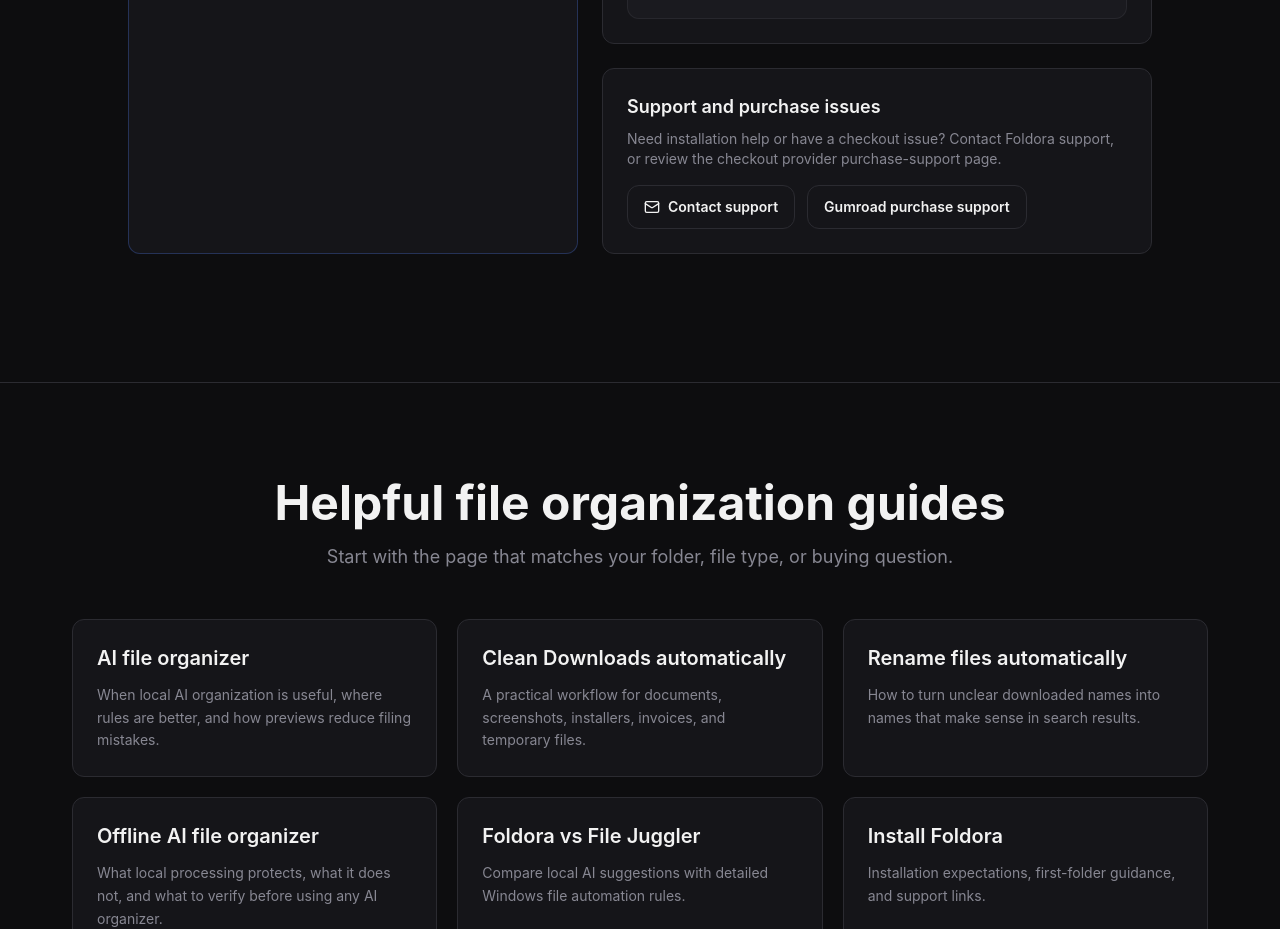
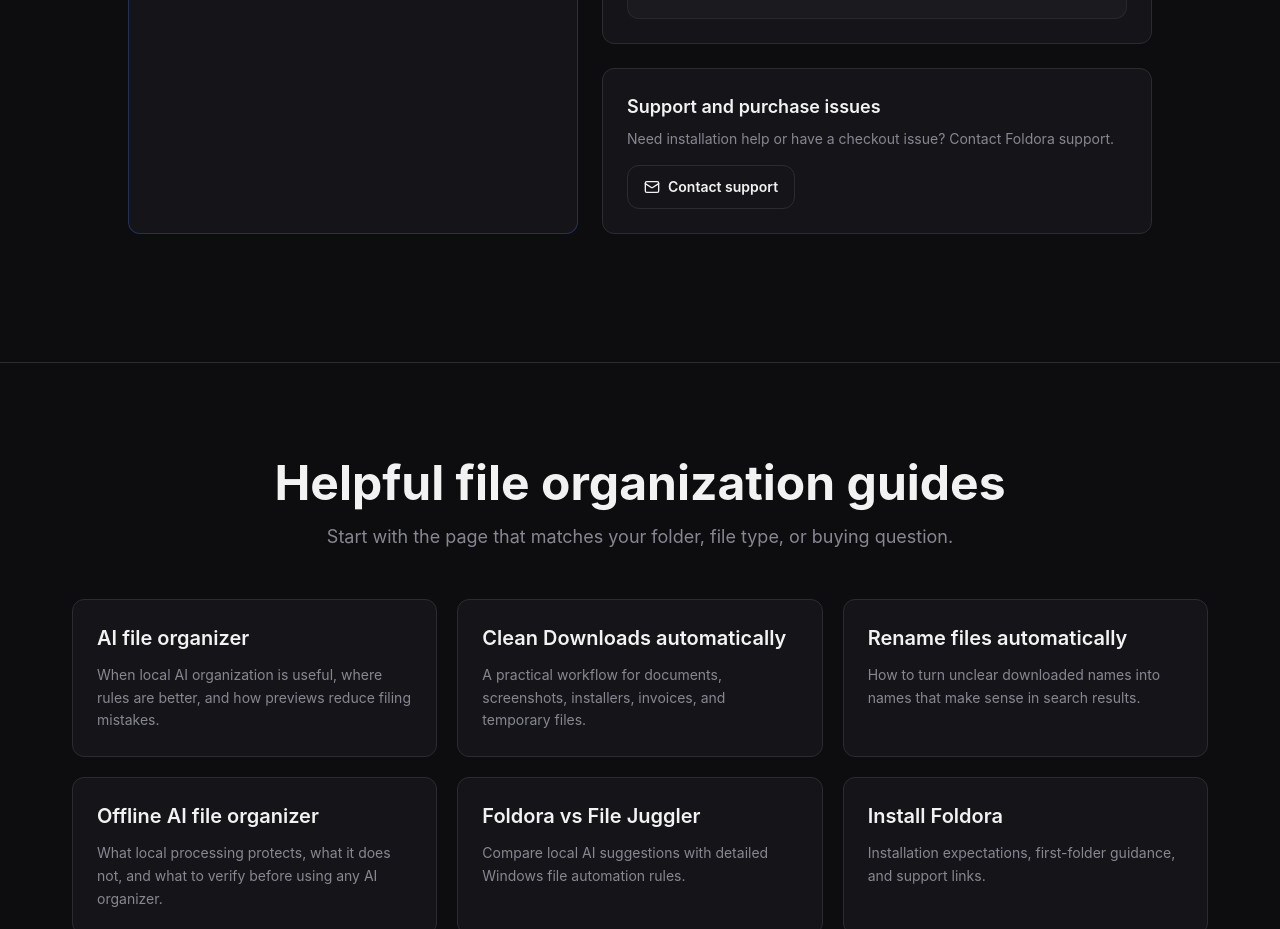
Before and after one commit to foldora-ai/foldora-ai.github.io, a React (Vite) app: page / in a window 1280 px wide. Shown: the part 10900-11829 px from the top of the page. Built offline with nearby package versions, Linux system fonts and the light colour scheme.

Commit message:
Changing UI design

```diff
--- a/src/components/PricingSection.tsx
+++ b/src/components/PricingSection.tsx
@@ -176,7 +176,7 @@ const PricingSection = () => {
             <div className="rounded-xl border border-border bg-card p-6">
               <h3 className="text-lg font-semibold text-foreground">Support and purchase issues</h3>
               <p className="mt-2 text-sm text-muted-foreground">
-                Need installation help or have a checkout issue? Contact Foldora support, or review the checkout provider purchase-support page.
+                Need installation help or have a checkout issue? Contact Foldora support.
               </p>
               <div className="mt-4 flex flex-col gap-3 sm:flex-row">
                 <a
@@ -191,14 +191,6 @@ const PricingSection = () => {
                   <Mail className="h-4 w-4" />
                   Contact support
                 </a>
-                <a
-                  href={product.refundPolicy.url}
-                  target="_blank"
-                  rel="noopener noreferrer"
-                  className="inline-flex min-h-11 items-center justify-center rounded-lg border border-border px-4 py-2 text-sm font-semibold text-foreground transition-colors hover:border-primary/50"
-                >
-                  {product.refundPolicy.label}
-                </a>
               </div>
             </div>
           </div>
--- a/src/config/product.ts
+++ b/src/config/product.ts
@@ -44,11 +44,6 @@ export const product = {
     Images: ["PNG", "JPG", "JPEG", "GIF", "WEBP"],
     Archives: ["ZIP"],
   },
-  refundPolicy: {
-    label: "Gumroad purchase support",
-    url: "https://gumroad.com/help/article/47-what-to-do-if-you-have-an-issue-with-a-purchase",
-    note: "No product-specific refund policy was found in the repository.",
-  },
 };
 
 export function checkoutUrl(source: string, content: string, medium = "organic"): string {
```
Also changed, not shown: 44 other files (tests, documents, lock files or other folders).
